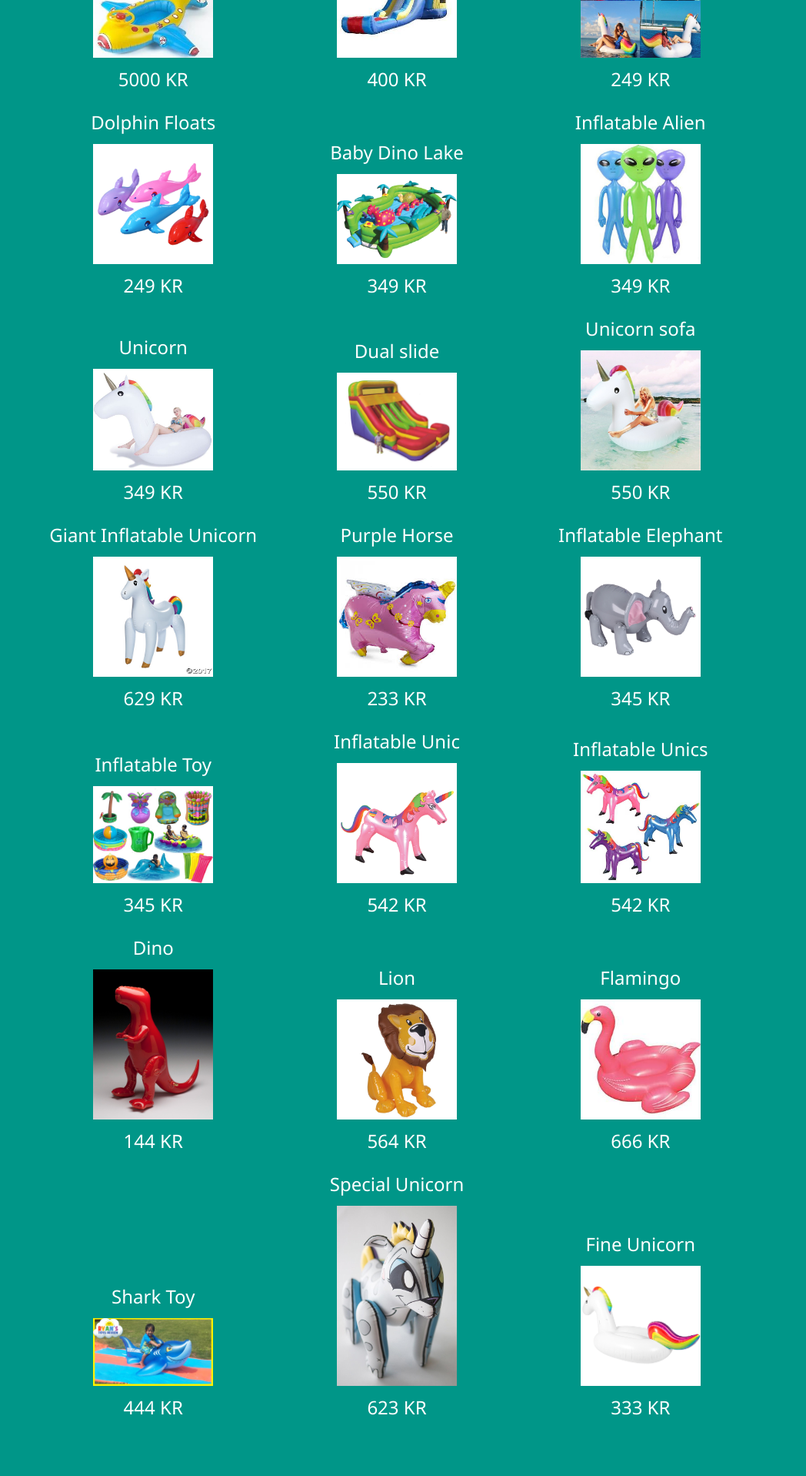
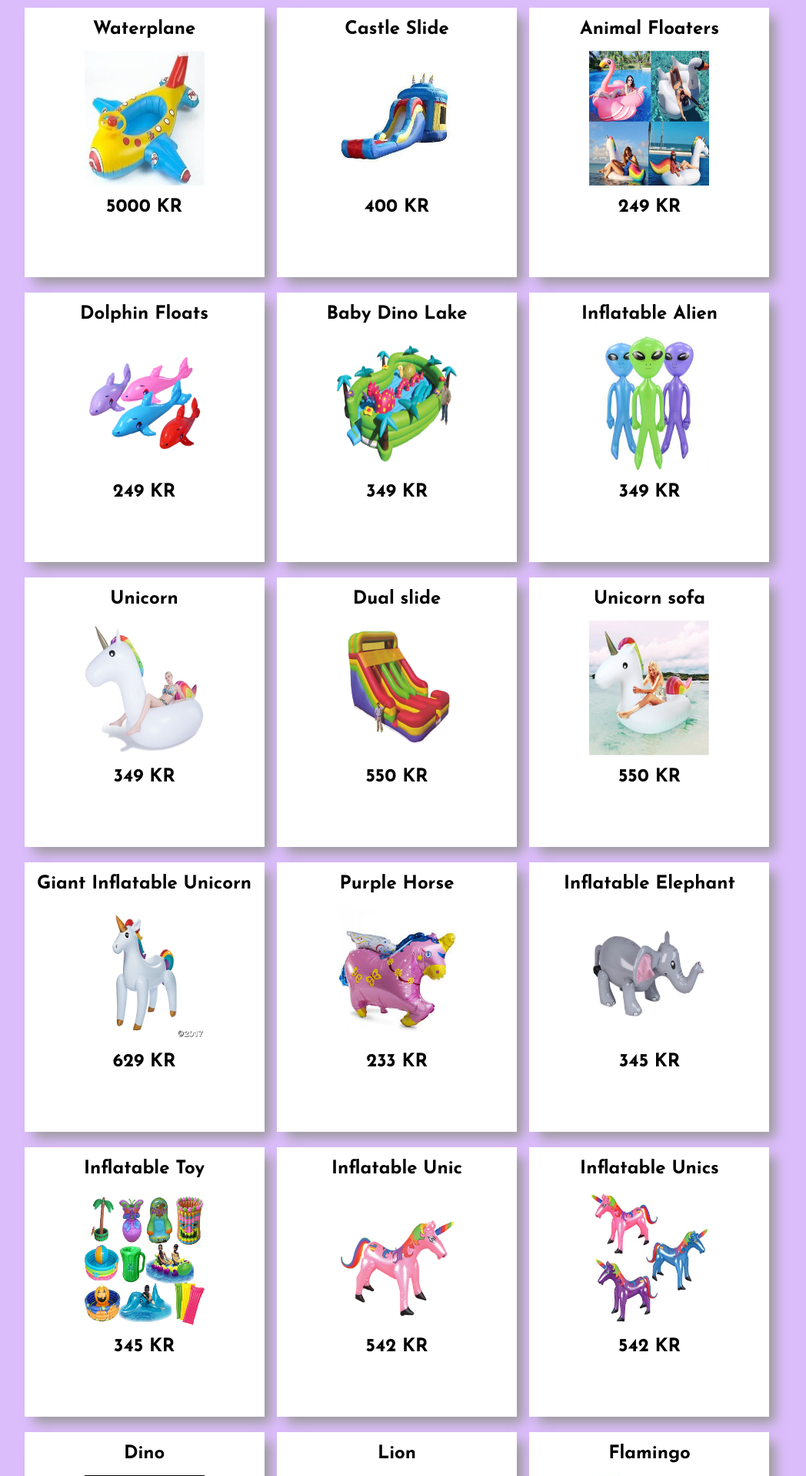
Before and after one commit to manulul/blow-n-fun-shop, a PHP site: page / in a window 1280 px wide. Shown: the part 211-2128 px from the top of the page at 77% size, without its empty margins (124-1172 px from the left). Before the commit the page ends 2049 px from the top, so only its background shows below. Run offline with PHP 8.4, Linux system fonts and the light colour scheme; data comes from the database, SQL or seed files in the repository; some libraries are stand-ins or nearby versions.

Commit message:
Styled the shit out of it!
Stylet front-end

```diff
--- a/index.php
+++ b/index.php
@@ -9,10 +9,14 @@
     <meta name="viewport" content="width=device-width, initial-scale=1">
     <link rel="stylesheet" href="https://www.w3schools.com/w3css/4/w3.css">
     <script src="https://code.jquery.com/jquery-3.2.1.min.js"></script>
+
     </head>
 
     <body>
+    <header>
         <h1 class="w3-center">Blow 'n' Fun Baby!</h1>
+    </header>
+
 
     <?php
 $servername = "localhost";
@@ -40,17 +44,17 @@ $results = $stmt->fetchAll(PDO::FETCH_ASSOC);
 
 
 ?>
-    <section class="w3-container w3-center w3-teal">
+<section class="w3-container w3-center">
 <?php
 	foreach ($results as $result) { ?>
 <article class="product">
-                    <h3>
+	<h3 class="h3headers">
 		<?php echo $result["name"]; ?>
 
 	</h3>
 
-                    <img onclick="document.getElementById( 'rs-modal').style.display='block' " class="product__img" src="images/<?php echo $result["img"]; ?>">
-                    <h3>
+	<img class="product__img" src="images/<?php echo $result["img"]; ?>">
+	<h3 class="h3prices">
 		<?php echo $result["price"]; ?> KR
 
 	</h3>
@@ -58,39 +62,11 @@ $results = $stmt->fetchAll(PDO::FETCH_ASSOC);
 <?php
 } ?>
 
-
-
-            <!--  Modal -->
-           <div id="rs-modal" class="w3-modal" style="display: none;" >
-           <div class="w3-modal-content">
-
-               <?php
-	           foreach ($results as $result) { ?>
-
-               <header class="w3-container w3-teal w3-opacity-min">
-                    <span onclick="document.getElementById('rs-modal').style.display='none'" class="w3-button w3-display-topright">&times;</span>
-
-
-                        <h2>
-                            <?php echo $result["name"];?>
-                        </h2>
-                </header>
-
-                <div class="w3-container w3-white">
-                      <img class="product__img" src="images/<?php echo $result["img"]; ?>">
-                    <h3>
-                        <?php echo $result["price"]; ?> KR
-                    </h3>
-                    <p>
-                      <?php echo $result["description"];?>
-                    </p>
-               </div>               <?php
-} ?></div></div>
-
-
-
+<script type="text/javascript">
+       var modal = document.getElementById('modal')
+});
+</script>
 
 </section>
     </body>
-
     </html>
--- a/style.css
+++ b/style.css
@@ -1,14 +1,26 @@
+@import url('https://fonts.googleapis.com/css?family=Chewy');
+@import url('https://fonts.googleapis.com/css?family=Josefin+Sans:700');
 body {
 	width: 100%;
 
 }
 
+header{
+    width: 100%;
+    height: 200px;
+    background-image: url("images/header.jpg");
+    background-repeat: no-repeat;
+    background-size: cover;
 
+}
 
+.h3headers {
+    font-family: 'Josefin Sans', sans-serif;
 
-h3 {
+}
 
-
+.h3prices {
+        font-family: 'Josefin Sans', sans-serif;
 }
 
 img {
@@ -17,10 +29,27 @@ img {
 }
 .product {
 	width: 25%;
+    height: 350px;
 	display: inline-block;
-	margin: 0 auto;
+	margin: 10px auto;
+    vertical-align: top;
+-webkit-box-shadow: 10px 10px 15px -2px rgba(153,153,153,1);
+-moz-box-shadow: 10px 10px 15px -2px rgba(153,153,153,1);
+box-shadow: 10px 10px 15px -2px rgba(153,153,153,1);
+    background-color: white;
+
 }
 
 .product__img {
 
 }
+
+.w3-center{
+  font-family: 'Chewy', cursive;
+  font-size: 70px;
+
+}
+
+.w3-container{
+    background-color: #dcbdfc;
+}
```
Lines whose indentation alone changed are shown as unchanged.
